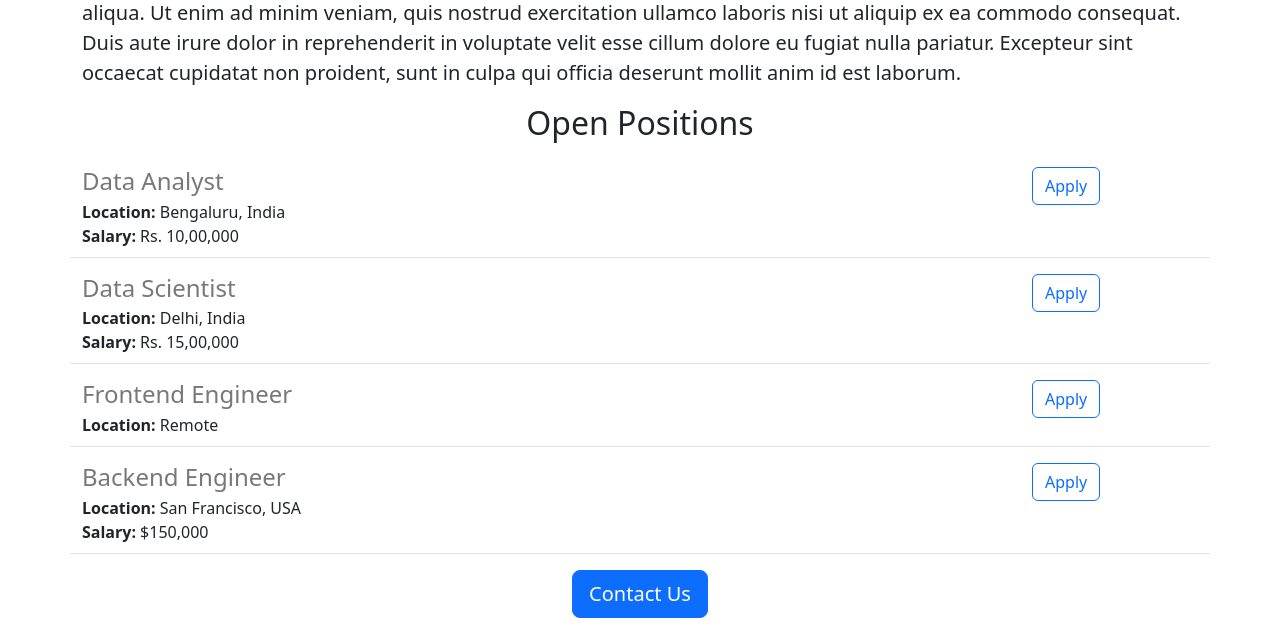
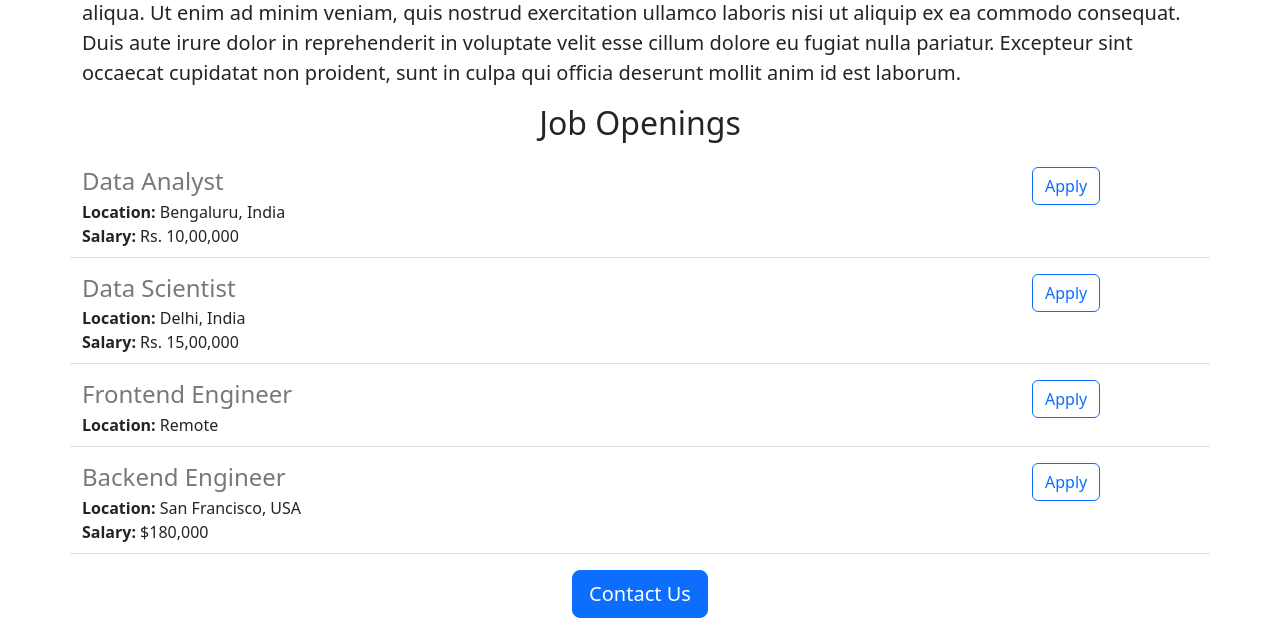
Before and after one commit to abhisek-futx-da/initial-carrers-website, a Flask app: page / in a window 1280 px wide. Shown: the part 482-1109 px from the top of the page. Run offline with Flask 3, Linux system fonts and the light colour scheme.

Commit message:
Made some changes

```diff
--- a/app.py
+++ b/app.py
@@ -24,7 +24,7 @@ JOBS = [
     'id': 4,
     'title': 'Backend Engineer',
     'location': 'San Francisco, USA',
-    'salary': '$150,000'
+    'salary': '$180,000'
   }
 ]
 
--- a/templates/home.html
+++ b/templates/home.html
@@ -28,7 +28,7 @@
             Lorem ipsum dolor sit amet, consectetur adipiscing elit, sed do eiusmod tempor incididunt ut labore et dolore magna aliqua. Ut enim ad minim veniam, quis nostrud exercitation ullamco laboris nisi ut aliquip ex ea commodo consequat. Duis aute irure dolor in reprehenderit in voluptate velit esse cillum dolore eu fugiat nulla pariatur. Excepteur sint occaecat cupidatat non proident, sunt in culpa qui officia deserunt mollit anim id est laborum.
         </p>
 
-        <h2 class = "text-center mt-2 mb-4">Open Positions</h2>
+        <h2 class = "text-center mt-2 mb-4">Job Openings</h2>
          <div>
               {% for job in jobs %}
                {% include 'jobitem.html' %}
```
